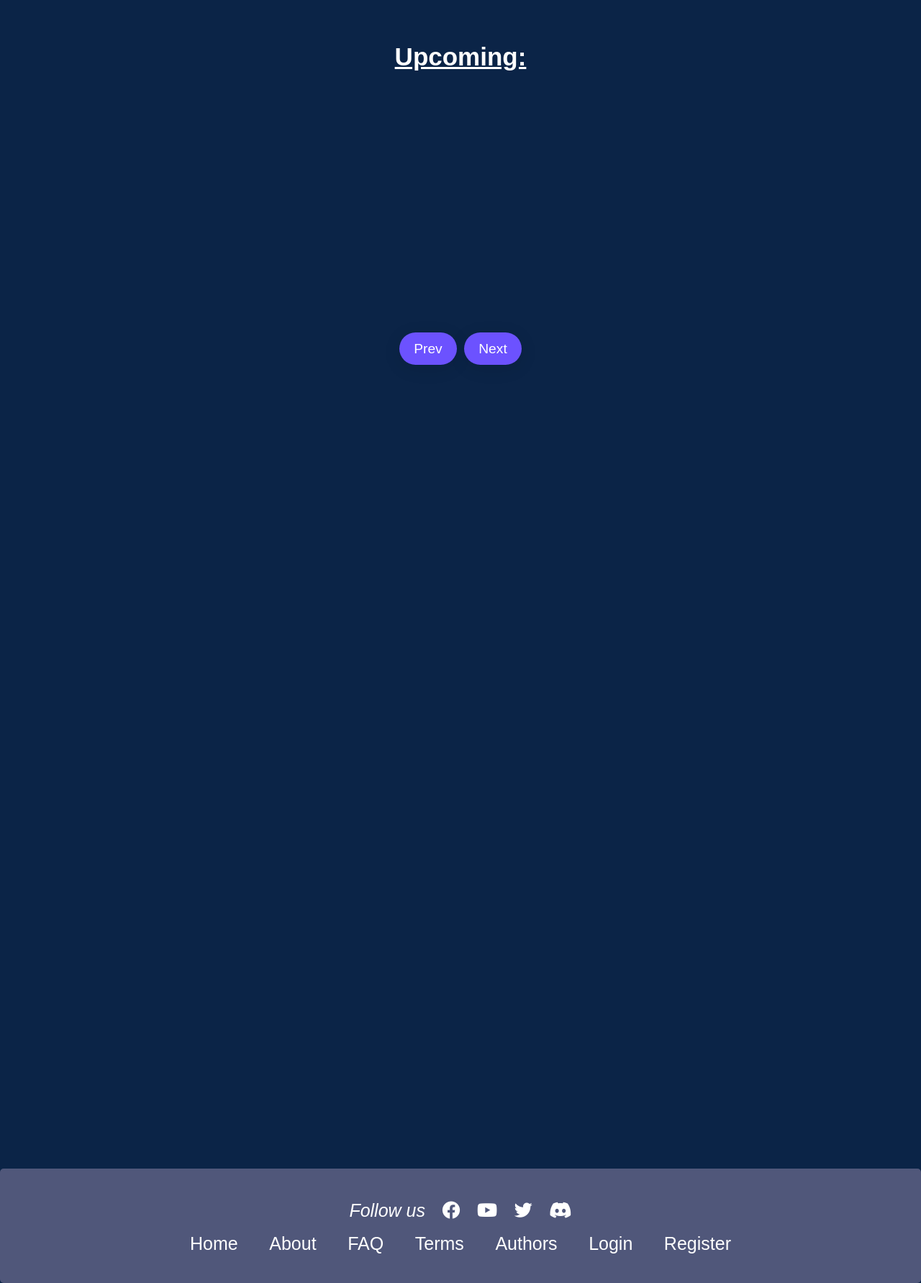
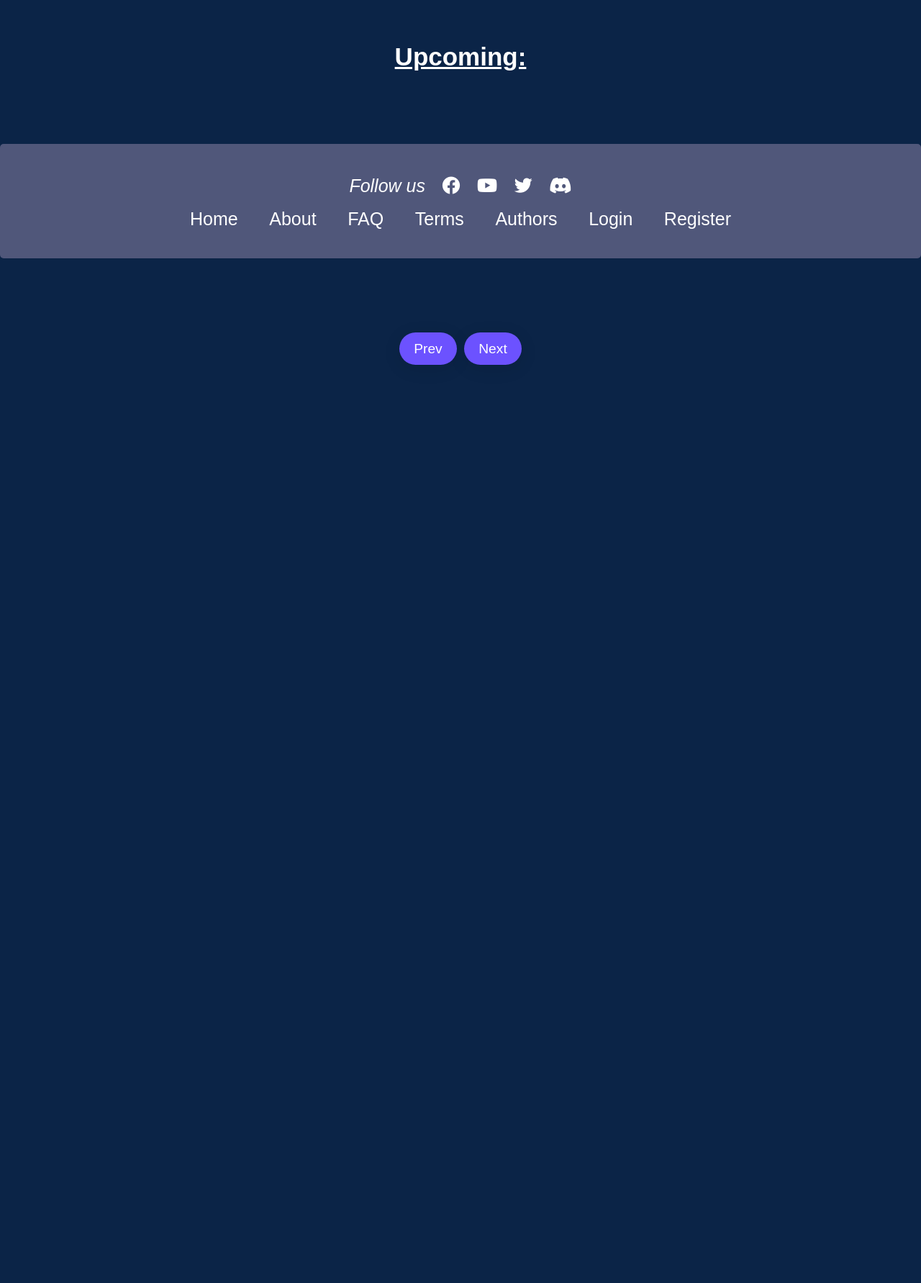
Before and after one commit to Suimei1208/Web_Final_Semester, a PHP site: page / in a window 1280 px wide. Shown: the part 441-2224 px from the top of the page at 72% size. After the commit the page ends 948 px from the top, so only its background shows below. Run offline with PHP 8.4, Linux system fonts and the light colour scheme; data that the repository does not hold is empty.

Commit message:
Update style.css

```diff
--- a/assets/css/style.css
+++ b/assets/css/style.css
@@ -509,7 +509,12 @@ color: white;
 text-align: center;
 border-radius: 5px;
 padding: 40px;
-margin-bottom: -50px;
+/* day la phan t fix co gi chinh sua o day ne */
+position: fixed;
+  bottom: 0;
+  width: 100%;
+/* con day la luc chua sua */
+/* margin-bottom: -50px; */
 }
 
 .footer .footer1 i {
```
